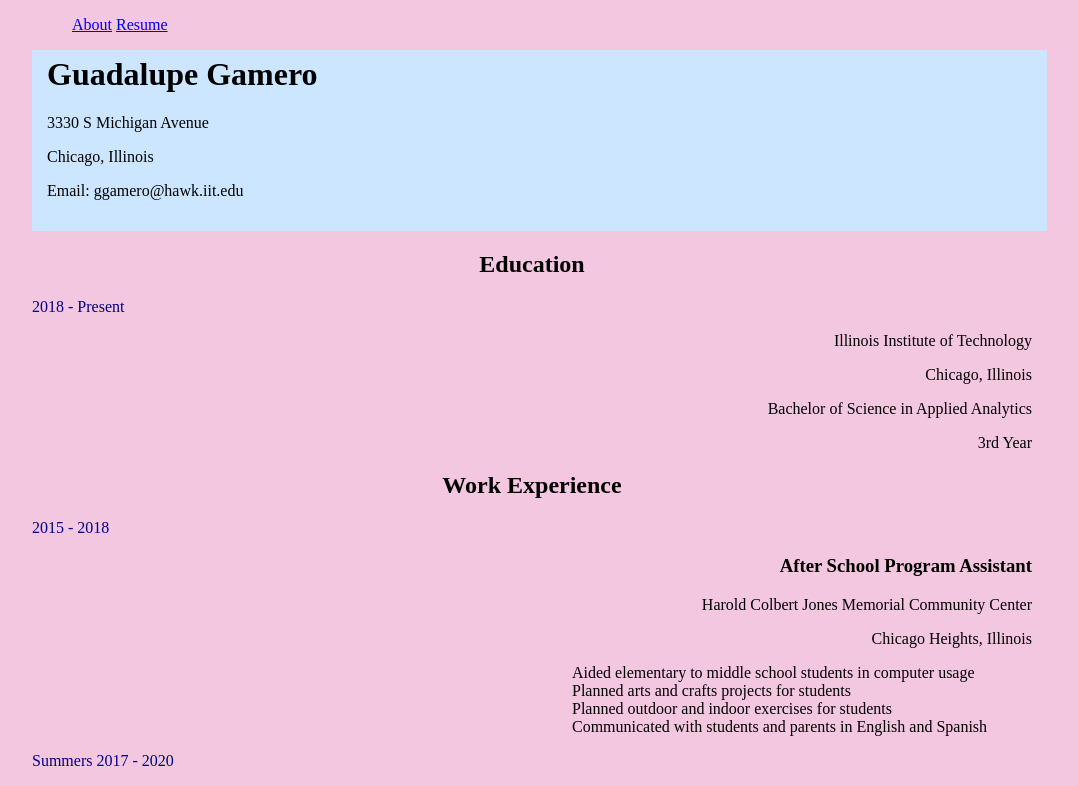
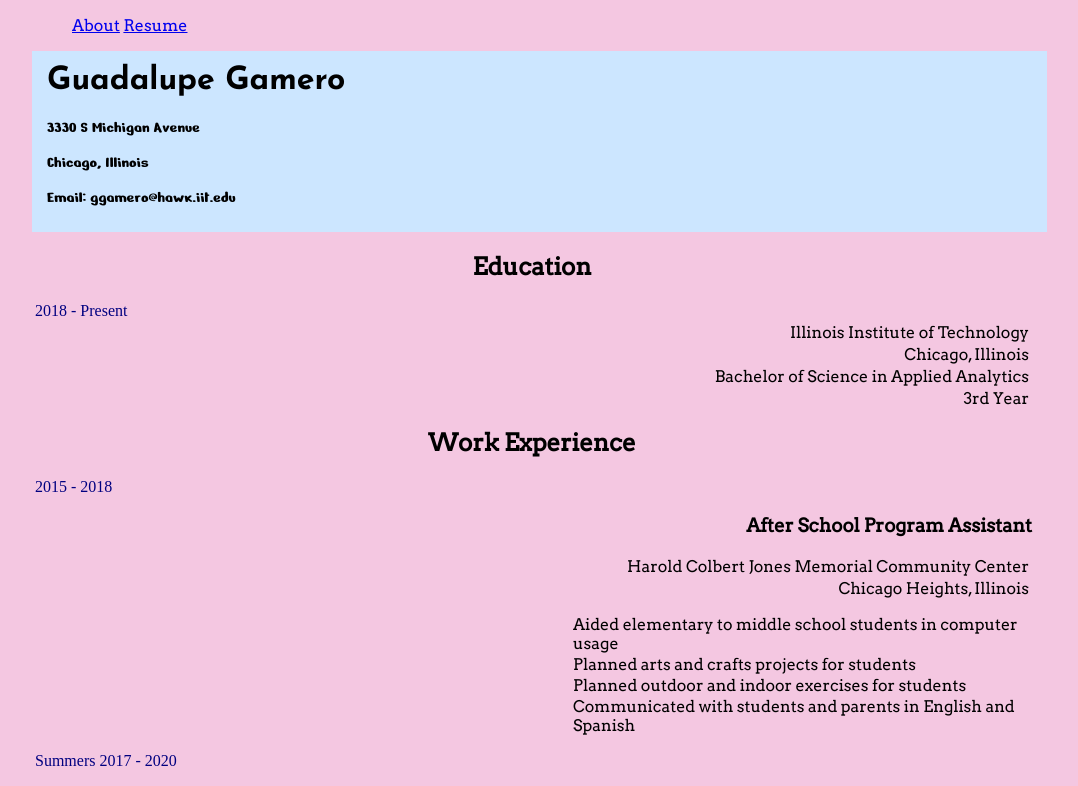
Before and after one commit to guadgamero/COM421_SITE, a plain HTML site: page resume.html in a window 1280 px wide. Shown: the top 786 px of the page, without its empty margins (108-1186 px from the left). Drawn offline with Linux system fonts and the light colour scheme.

Commit message:
still needs work sorry

```diff
--- a/resume.html
+++ b/resume.html
@@ -6,6 +6,8 @@
 	<meta charset="UTF-8" />
 	<title>Resume</title>
 	<link rel="stylesheet" href="style.css" />
+  <link rel="preconnect" href="https://fonts.gstatic.com">
+<link href="https://fonts.googleapis.com/css2?family=Arvo&family=Josefin+Sans:wght@700&family=Nerko+One&display=swap" rel="stylesheet">
 </head>
 
 <body>
@@ -69,7 +71,7 @@
   </ul>
 </section>
 
-<!-- <article>
+<article>
   <h2>References</h2>
   <p>Cheryl L. Roop</p>
   <p>Executive Director of Jones Memorial Community Center</p>
@@ -79,7 +81,7 @@
   <p>Kwanpil Kim</p>
   <p>Grandmaster and Founder of Woori Taekwondo & Hapkido Academy</p>
   <p>Email: wooriacademy@gmail.com</p>
-</article> -->
+</article>
 
 <body>
 </html>
--- a/style.css
+++ b/style.css
@@ -3,7 +3,12 @@ nav ul li {
   text-align: left;
 }
 
+a:hover{
+  background-color: #CCE6FF;
+}
+
 body{
+  font-family: 'Arvo', serif;
   width: 1000px;
   margin-left: auto;
   margin-right: auto;
@@ -12,9 +17,9 @@ body{
 }
 
 .find{
+  font-family: 'Nerko One', cursive;
   margin: auto;
   text-align: left;
-  font-family: 'Bitter', serif;
   background-color: #CCE6FF;
   width: 100%;
   margin-top: 15px;
@@ -24,15 +29,17 @@ body{
 }
 
 h1 {
+  font-family: 'Josefin Sans', sans-serif;
   display: block;
   font-size: 2em;
-  margin-top: 5px;
+  margin-top: 13px;
   font-weight: bold;
 }
 
 #time{
   color: navy;
   text-align: left;
+  font-family: 'Bitter', serif;
 }
 
 h2{
@@ -47,7 +54,8 @@ section h3{
 section p{
   text-align: right;
   display: block;
-  padding-top: 0px;
+  padding: 0px;
+  margin: 3px;
 }
 
 article{
@@ -61,4 +69,5 @@ article{
 .desc li{
   text-align: left;
   display: block;
+  padding: 1px;
 }
```
